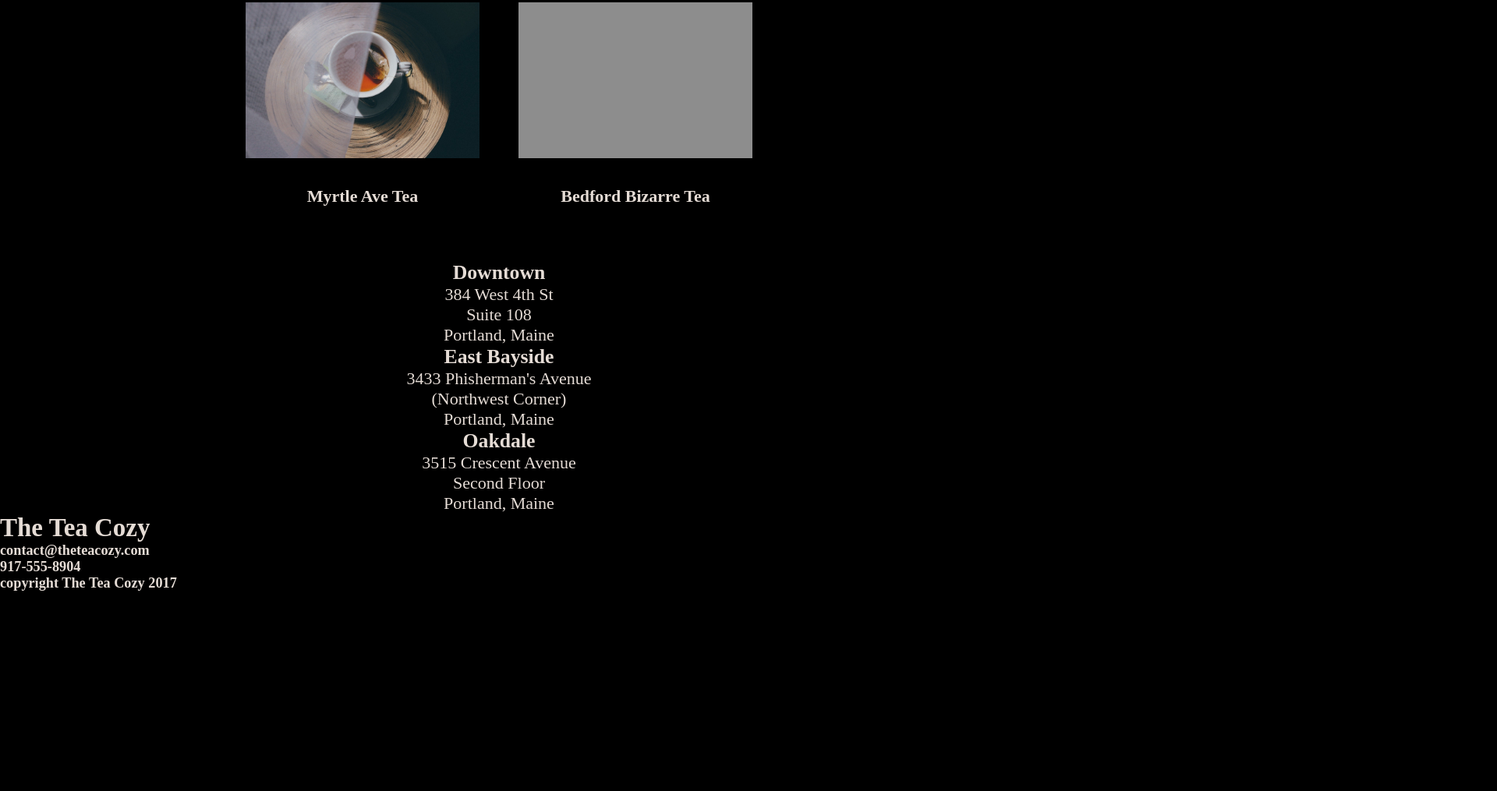
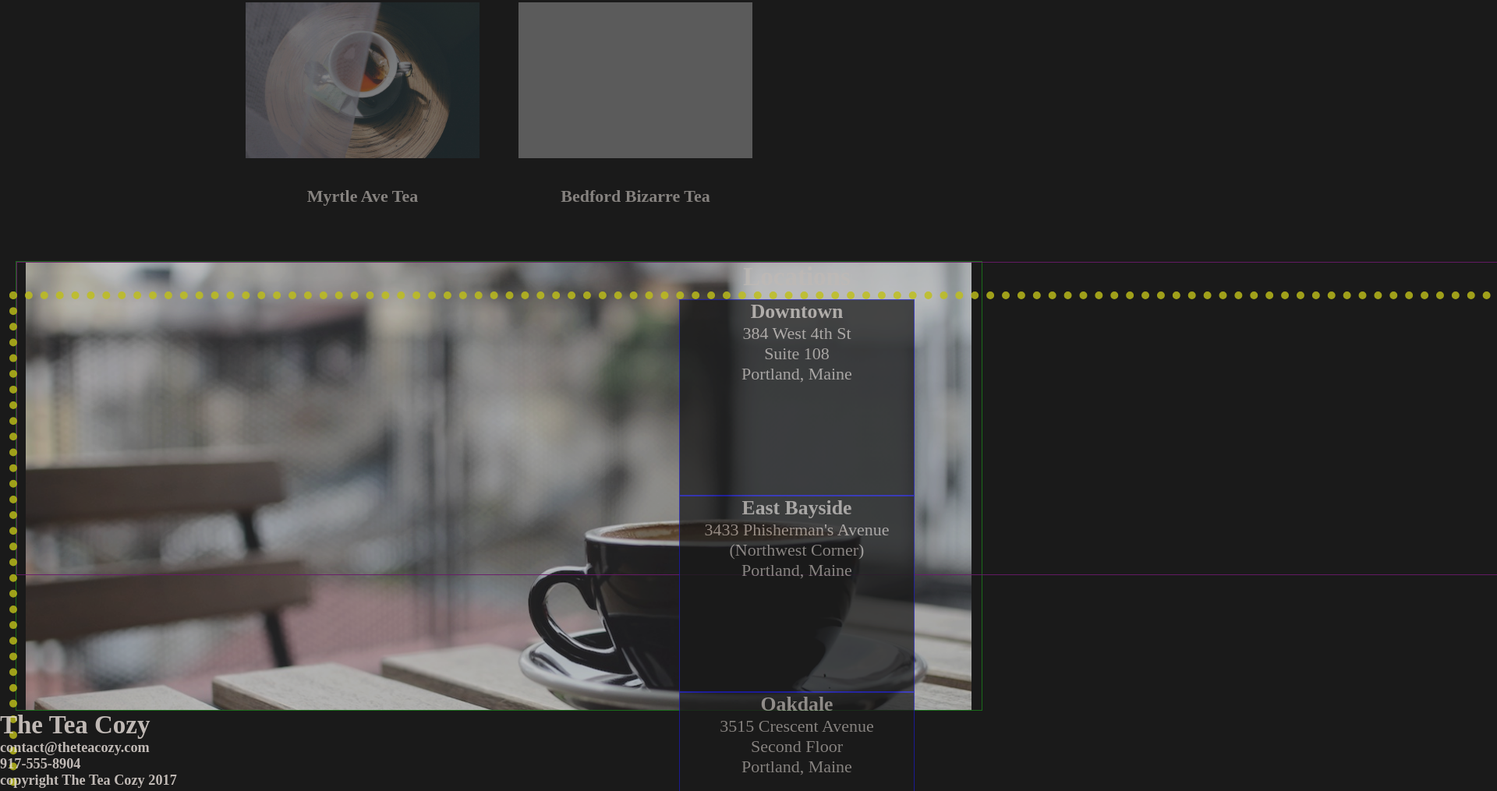
Before and after one commit to apb165/teacosy, a plain HTML site: page index.html in a window 1280 px wide. Shown: the part 1272-2287 px from the top of the page at 78% size, 1920 px wide, since content can reach past the window. Before the commit the page ends 2031 px from the top, so only its background shows below. Drawn offline with Linux system fonts and the light colour scheme; grey boxes are pictures that could not be loaded.

Commit message:
working on location flexbox

```diff
--- a/index.html
+++ b/index.html
@@ -60,7 +60,14 @@
                 </div>
             </div>
         </section>
-        <section id="locations">
+        <section id="locations-section">
+
+            <div class="locations">
+                <div>
+                    <h2>Locations</h2>
+                </div>
+                <div class="cafe-locations">
+                    <div class="cafes">
                         <div class="cafe">
                             <h3>Downtown</h3>
                             <p>384 West 4th St</p>
@@ -79,6 +86,10 @@
                             <p>Second Floor</p>
                             <p>Portland, Maine</p>
                         </div>
+                    </div>
+                </div>
+            </div>
+            </div>
         </section>
     </main>
     <footer>
--- a/resources/style.css
+++ b/resources/style.css
@@ -1,6 +1,7 @@
 * {
     margin: 0;
     padding: 0;
+    opacity: 0.9;
 }
 
 body {
@@ -8,7 +9,6 @@ body {
     background-color: #000;
     font-size: 22px;
     color: seashell;
-    opacity: 0.9;
 }
 
 header {
@@ -76,6 +76,8 @@ main {
     background-color: #000;
 }
 
+/* tea of month section */
+
 #tea-of-month {
     width: 1000px;
     margin: 50px auto;
@@ -105,3 +107,43 @@ main {
     justify-content:space-between;
     margin: 10px auto;
 }
+
+/* locations section */
+
+#locations-section {
+    background: url(./images/img-locations-background.jpg) no-repeat center;
+    background-size: 98%;
+    margin: 0 20px;
+    height: 575px;
+    border: 1px solid green;
+}
+
+
+.locations {
+    width: 2000px;
+    height: 400px;
+    margin: 0 auto;
+    align-items: center;
+    border: 1px solid purple;
+    display: flex;
+    flex-direction: column;
+    justify-items: center;
+    align-content: center;
+}
+
+.cafe-locations {
+    width: 100%;
+    display: inline-flex;
+    justify-content: center;
+    align-content: flex-end;
+    border: 10px dotted yellow;
+}
+
+.cafe {
+    width: 300px;
+    height: 250px;
+    border: 1px solid blue;
+    background-color: #000;
+    opacity: 1;
+    margin: 0 auto;
+}
```
Lines whose indentation alone changed are shown as unchanged.
